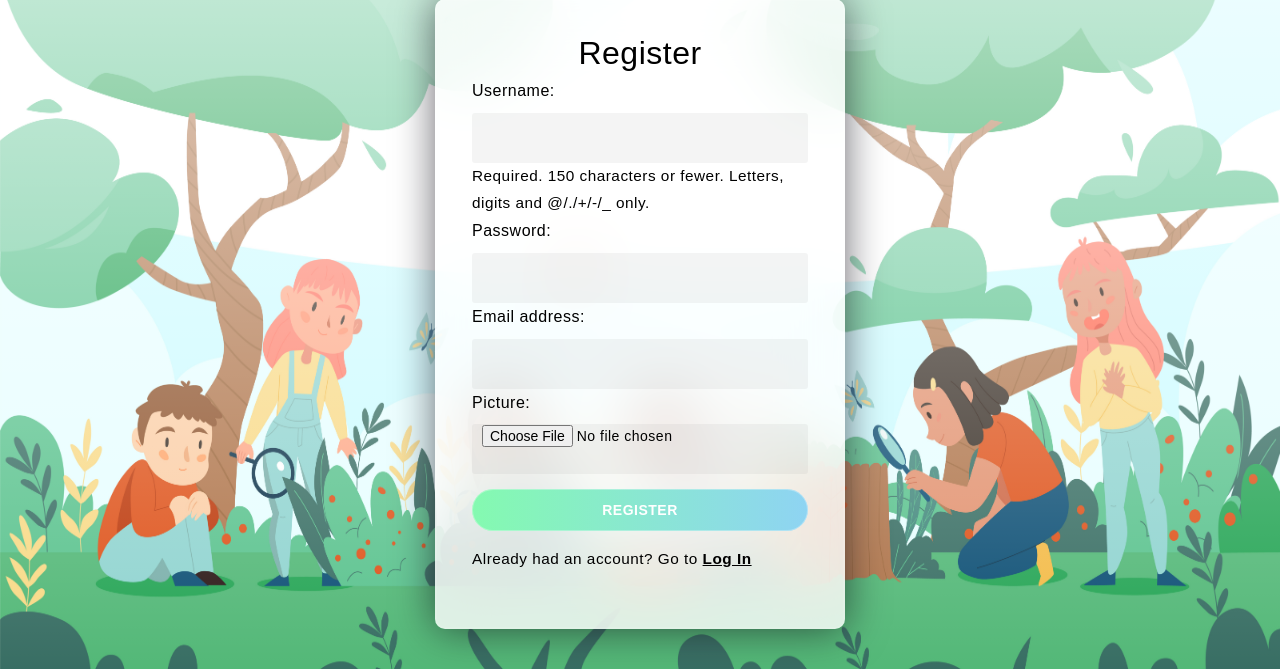
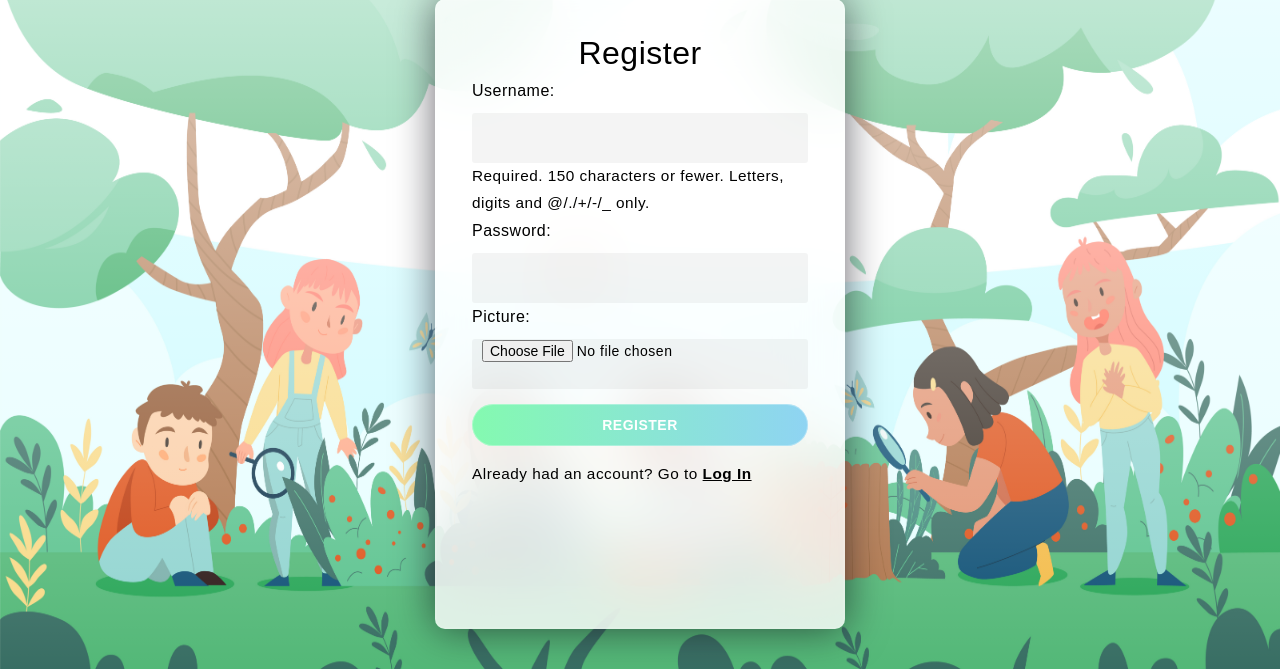
Before and after one commit to Val-Resh/ITECH-TEAM-PROJECT, a Django app: page /register/ in a window 1280 px wide. Shown: the part 86-755 px from the top of the page. Run offline with Django 4.2, Linux system fonts and the light colour scheme; parts of the project's set-up code (start-up, migrations or seed data) failed here and were passed over.

Commit message:
remove email

```diff
--- a/static/assets/css/main.css
+++ b/static/assets/css/main.css
@@ -1264,7 +1264,6 @@ input[type="button"]:disabled,
 
 .wrapper.style2 input[type="text"]:focus,
 .wrapper.style2 input[type="password"]:focus,
-.wrapper.style2 input[type="email"]:focus,
 .wrapper.style2 select:focus,
 .wrapper.style2 textarea:focus {
   border-color: rgba(255, 255, 255, 0.5);
--- a/website/forms.py
+++ b/website/forms.py
@@ -8,7 +8,7 @@ class UserForm(forms.ModelForm):
 
     class Meta:
         model = User
-        fields = ('username', 'password', 'email', )
+        fields = ('username', 'password', )
 
 
 class UserProfileForm(forms.ModelForm):
@@ -18,7 +18,8 @@ class UserProfileForm(forms.ModelForm):
 
 
 class RoomForm(forms.ModelForm):
-    name = forms.CharField(max_length=Room.MAX_NAME_LENGTH, help_text="Room Name")
+    name = forms.CharField(
+        max_length=Room.MAX_NAME_LENGTH, help_text="Room Name")
 
     class Meta:
         model = Room
```
Also changed, not shown: templates/login.html (+5 -5 lines).
